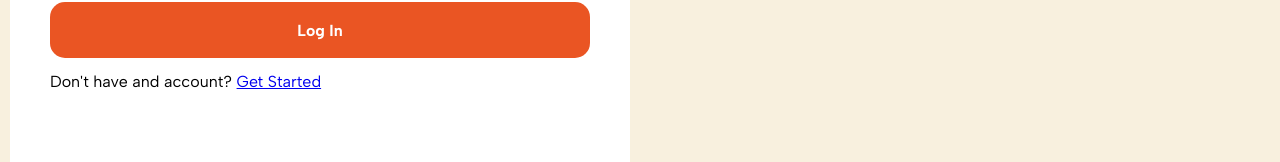
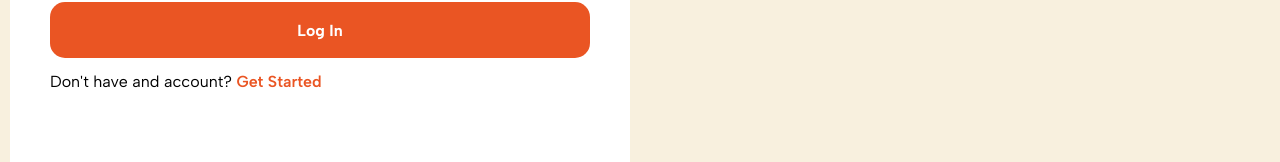
Before and after one commit to craftyverse/craftyverse-dashboard, a React (Vite) app: page /login in a window 1280 px wide. Shown: the part 513-675 px from the top of the page. Built offline with nearby package versions, Linux system fonts and the light colour scheme; a web font is replaced by a local one.

Commit message:
more setup code

```diff
--- a/src/components/Authentication/SignInForm/SignInForm.scss
+++ b/src/components/Authentication/SignInForm/SignInForm.scss
@@ -1,8 +1,17 @@
+@import "../../../styles//pallate.scss";
+
 .SigninFormContent {
   display: flex;
   flex-direction: column;
   gap: 16px;
   margin: 40px;
+
+  .registerLink {
+    text-decoration: none;
+    color: $logo-main;
+    font-weight: 600;
+  }
+
   .forgotPasswordCheckbox {
     display: flex;
     justify-content: space-between;
--- a/src/components/Authentication/SignInForm/index.tsx
+++ b/src/components/Authentication/SignInForm/index.tsx
@@ -1 +1 @@
-export { SignInForm } from "./SigninForm";
+export { SignInForm } from "./SignInForm";
--- a/src/components/utils/authFormUtils.ts
+++ b/src/components/utils/authFormUtils.ts
@@ -1,5 +1,5 @@
 import { UserSignupData } from "../Authentication/SignupForm/SignupForm";
-import { UserSignInData } from "../Authentication/SignInForm/SigninForm";
+import { UserSignInData } from "../Authentication/SignInForm/SignInForm";
 
 export class AuthFormUtils {
   static validateUserFirstName(userFirstName: string): {
```
Also changed, not shown: 1 other file (tests, documents, lock files or other folders).
